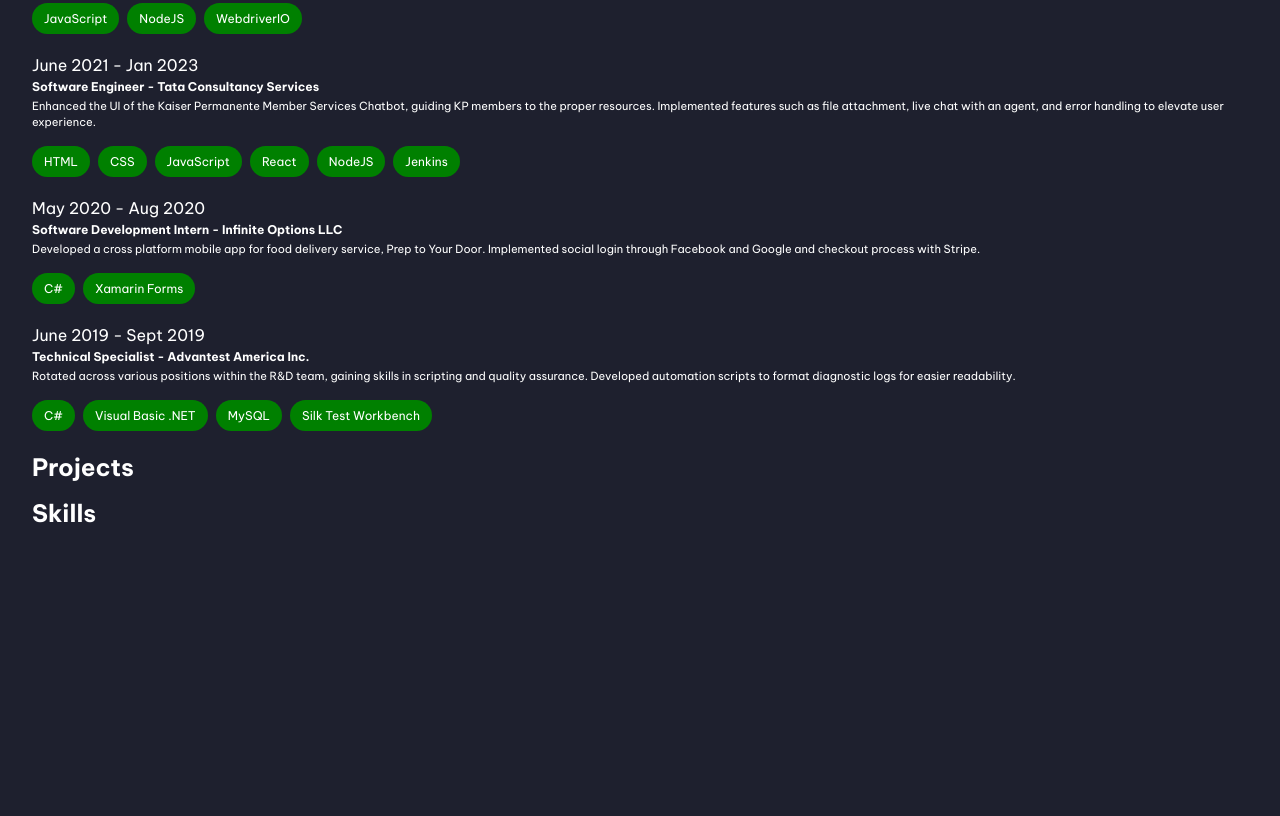
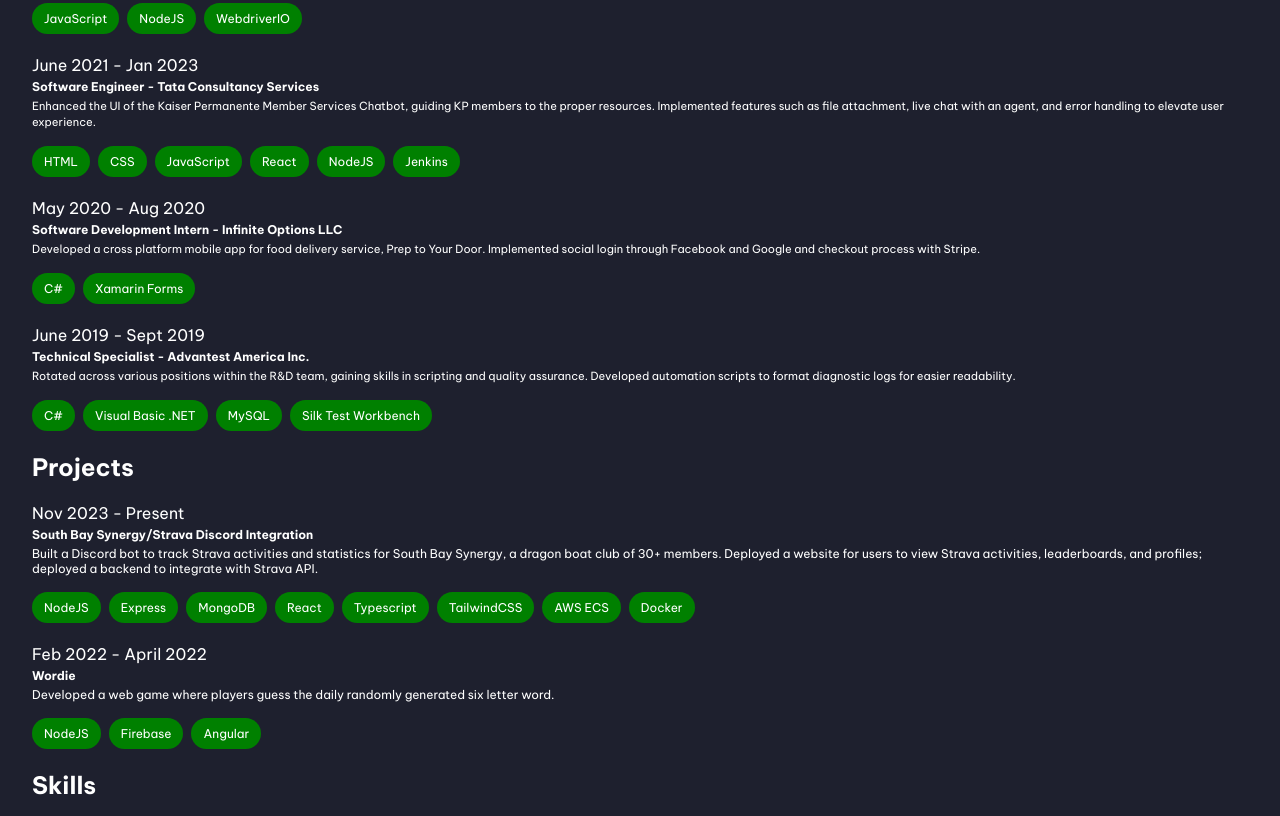
Before and after one commit to squach28/squach28.github.io, a plain HTML site: page index.html in a window 1280 px wide. Shown: the part 365-1181 px from the top of the page. Before the commit the page ends 909 px from the top, so only its background shows below. Drawn offline with Linux system fonts and the light colour scheme.

Commit message:
added projects section

```diff
--- a/assets/projects/projects.json
+++ b/assets/projects/projects.json
@@ -1,8 +1,17 @@
 [
     {
-        "name": "SBS-Strava Discord Integration",
+        "name": "South Bay Synergy/Strava Discord Integration",
+        "title": "Full Stack Developer",
         "start_date": "Nov 2023",
         "end_date": "Present",
-        "summary": ""
+        "summary": "Built a Discord bot to track Strava activities and statistics for South Bay Synergy, a dragon boat club of 30+ members. Deployed a website for users to view Strava activities, leaderboards, and profiles; deployed a backend to integrate with Strava API.",
+        "tools": ["NodeJS", "Express", "MongoDB", "React", "Typescript", "TailwindCSS", "AWS ECS", "Docker"]
+    },
+    {
+        "name": "Wordie",
+        "start_date": "Feb 2022",
+        "end_date": "April 2022",
+        "summary": "Developed a web game where players guess the daily randomly generated six letter word.",
+        "tools": ["NodeJS", "Firebase", "Angular"]
     }
 ]
--- a/script.js
+++ b/script.js
@@ -6,18 +6,18 @@ const fetchFile = async (filename) => {
 
 const renderExperience = (experience) => {
     const section = document.createElement('section')
-    section.classList.add("experience_section")
+    section.classList.add("section")
 
     const time_period_element = document.createElement("p")
     time_period_element.classList.add("time_period")
     time_period_element.textContent = experience.start_date + " - " + experience.end_date
 
     const experience_title_element = document.createElement("p")
-    experience_title_element.classList.add("experience_title")
+    experience_title_element.classList.add("section_title")
     experience_title_element.textContent = experience.title + " - " + experience.company
 
     const summary_element = document.createElement("p")
-    summary_element.classList.add("experience_summary")
+    summary_element.classList.add("section_summary")
     summary_element.textContent = experience.summary
 
     const tools_list = document.createElement("div")
@@ -38,12 +38,12 @@ const renderExperience = (experience) => {
 }
 
 const renderExperienceSection = async () => {
+    const EXPERIENCE_JSON_PATH = "./assets/experience/experience.json"
+    const experiences = await fetchFile(EXPERIENCE_JSON_PATH)
     const experience_container = document.getElementById("experience_container")
     const experience_header = document.createElement("h2")
     experience_header.textContent = "Experience"
     experience_container.appendChild(experience_header)
-    const EXPERIENCE_JSON_PATH = "./assets/experience/experience.json"
-    const experiences = await fetchFile(EXPERIENCE_JSON_PATH)
 
     for(let experience of experiences) {
         const experience_element = renderExperience(experience)
@@ -51,16 +51,50 @@ const renderExperienceSection = async () => {
     }
 }
 
-const renderProject = async () => {
+const renderProject = (project) => {
+    const section = document.createElement("section")
+    section.classList.add("section")
 
+    const time_period_element = document.createElement("p")
+    time_period_element.classList.add("time_period")
+    time_period_element.textContent = project.start_date + " - " + project.end_date
+
+    const project_name_element = document.createElement("p")
+    project_name_element.classList.add("section_title")
+    project_name_element.textContent = project.name
+
+    const summary_element = document.createElement("p")
+    summary_element.textContent = project.summary
+
+    const tools_list = document.createElement("div")
+    tools_list.classList.add("tools_list")
+    for(let tool of project.tools) {
+        const tool_list_element = document.createElement("p")
+        tool_list_element.classList.add("tool_list_item")
+        tool_list_element.textContent = tool
+        tools_list.appendChild(tool_list_element)
+    }
+
+    section.appendChild(time_period_element)
+    section.appendChild(project_name_element)
+    section.appendChild(summary_element)
+    section.append(tools_list)
+
+    return section
 }
 
 const renderProjectSection = async () => {
+    const PROJECTS_JSON_PATH = "./assets/projects/projects.json"
+    const projects = await fetchFile(PROJECTS_JSON_PATH)
     const projects_container = document.getElementById("projects_container")
     const projects_header = document.createElement("h2")
-    console.log(projects_container)
     projects_header.textContent = "Projects"
     projects_container.appendChild(projects_header)
+
+    for(let project of projects) {
+        const project_element = renderProject(project)
+        projects_container.appendChild(project_element)
+    }
 }
 
 
--- a/style.css
+++ b/style.css
@@ -103,7 +103,7 @@ header, article {
     height: 30px;
 }
 
-.experience_section {
+.section {
     width: 100%;
     height: 100%;
     display: flex;
@@ -119,12 +119,12 @@ header, article {
     font-size: 1rem;
 }
 
-.experience_title {
+.section_title {
     font-size: 0.75rem;
     font-weight: bold;
 }
 
-.experience_summary {
+.section_summary {
     font-size: 0.7rem;
     line-height: 1rem;
 }
```
